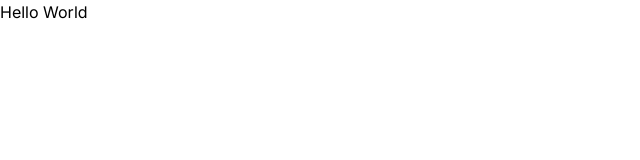
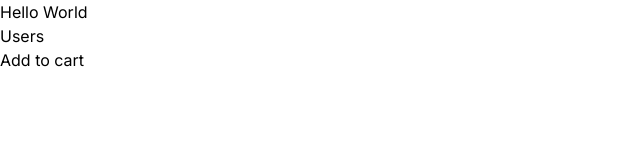
Before and after one commit to safariehsan/next-13, a Next.js app: page / in a window 1280 px wide. Shown: the top 160 px of the page, without its empty margins (0-640 px from the left). Built offline with nearby package versions, Linux system fonts and the light colour scheme.

Commit message:
routing & caching in Nextjs

```diff
--- /dev/null
+++ b/app/components/AddToCart.tsx
@@ -0,0 +1,11 @@
+"use client";
+
+const AddToCart = () => {
+  return (
+    <div>
+      <button onClick={() => console.log("added")}>Add to cart</button>
+    </div>
+  );
+};
+
+export default AddToCart;
--- /dev/null
+++ b/app/components/ProductCard.tsx
@@ -0,0 +1,11 @@
+import AddToCart from "./AddToCart";
+
+const ProductCard = () => {
+  return (
+    <div>
+      <AddToCart />
+    </div>
+  );
+};
+
+export default ProductCard;
--- a/app/page.tsx
+++ b/app/page.tsx
@@ -1,5 +1,12 @@
-import Image from "next/image";
+import Link from "next/link";
+import ProductCard from "./components/ProductCard";
 
 export default function Home() {
-  return <main>Hello World</main>;
+  return (
+    <main>
+      <h1>Hello World</h1>
+      <Link href="/users">Users</Link>
+      <ProductCard />
+    </main>
+  );
 }
--- /dev/null
+++ b/app/users/new/page.tsx
@@ -0,0 +1,7 @@
+import React from "react";
+
+const NewUserPage = () => {
+  return <div>NewUserPage</div>;
+};
+
+export default NewUserPage;
--- /dev/null
+++ b/app/users/page.tsx
@@ -0,0 +1,30 @@
+import React from "react";
+
+interface IUser {
+  id: number;
+  name: string;
+  username: string;
+  email: string;
+}
+
+const UsersPage = async () => {
+  const res = await fetch("https://jsonplaceholder.typicode.com/users", {
+    cache: "no-store",
+  });
+  const users = await res.json();
+  return (
+    <div>
+      <b>Users Page:</b>
+      <hr />
+      <p>{new Date().toLocaleTimeString()}</p>
+      <hr />
+      <ul>
+        {users.map((item: IUser) => (
+          <li key={item.id}>{item.name}</li>
+        ))}
+      </ul>
+    </div>
+  );
+};
+
+export default UsersPage;
```
